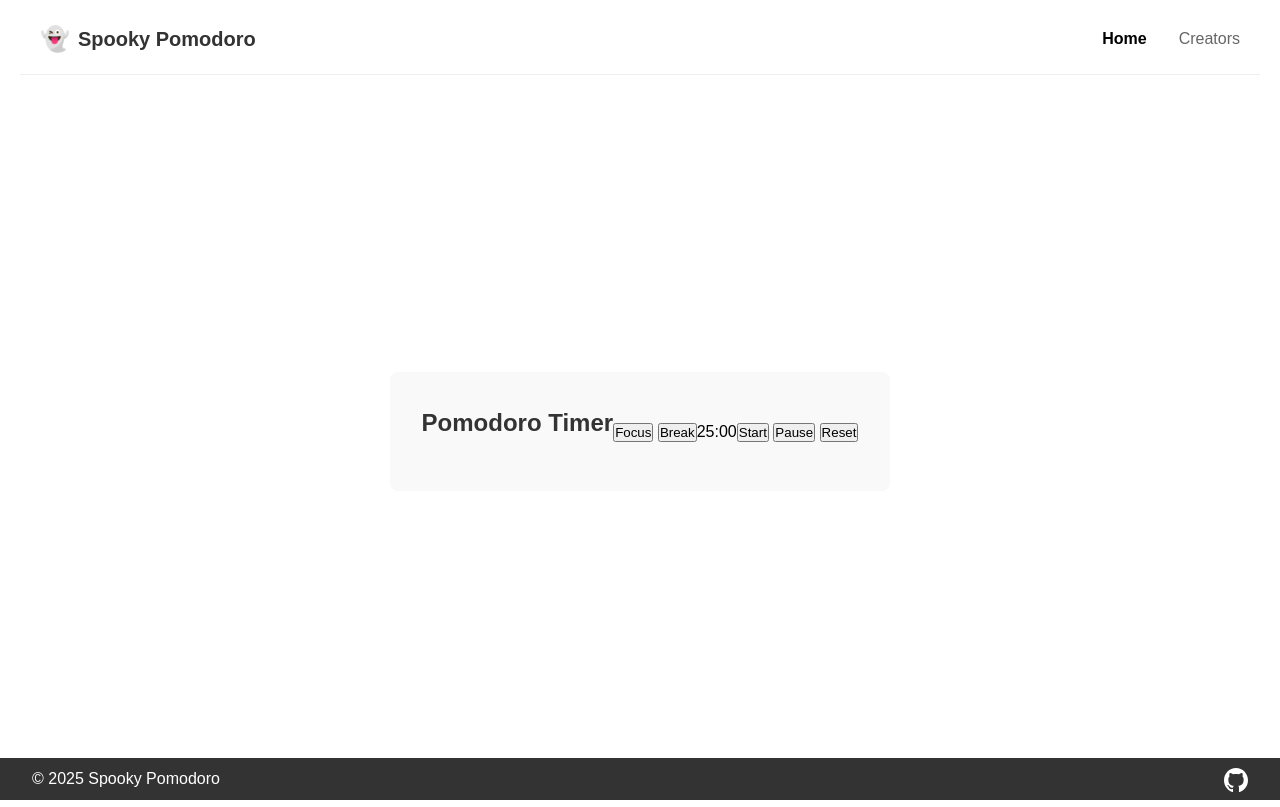
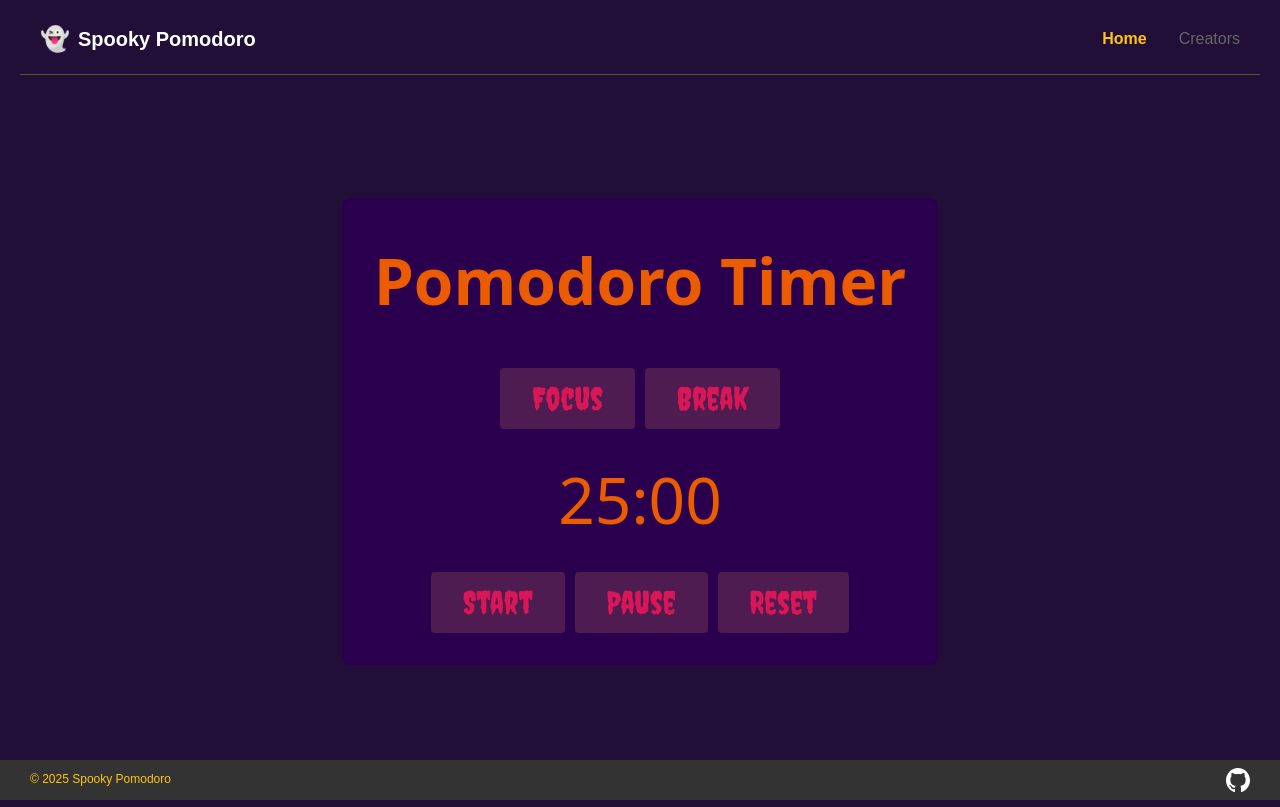
Before and after one commit to jay-gleeson/spookathon-2025, a plain HTML site: page index.html in a window 1280 px wide. Drawn offline with Linux system fonts and the light colour scheme; a web font is replaced by a local one.

Commit message:
add: style sheets

```diff
--- a/css/styles.css
+++ b/css/styles.css
@@ -1,3 +1,4 @@
+
 * {
     margin: 0;
     padding: 0;
@@ -8,11 +9,12 @@ body {
     font-family: Arial, sans-serif;
     line-height: 1.6;
     padding: 20px;
+    background-color: #210F37;
 }
 
 header {
     margin-bottom: 2rem;
-    border-bottom: 1px solid #eeeeee;
+    border-bottom: 1px solid #5B532C;
     padding-bottom: 1rem;
 }
 
@@ -37,7 +39,7 @@ header {
 .site-title {
     font-size: 1.25rem;
     font-weight: bold;
-    color: #333;
+    color: white;
 }
 
 nav {
@@ -57,11 +59,11 @@ nav a {
 }
 
 nav a:hover {
-    color: #333;
+    color: #FDE7B3;
 }
 
 nav a.active {
-    color: #000;
+    color: #FFC50F;
     font-weight: bold;
 }
 
@@ -82,7 +84,7 @@ main {
 }
 
 section {
-    background-color: #f9f9f9;
+    background-color: #511D43;
     padding: 2rem;
     border-radius: 8px;
     margin-bottom: 2rem;
@@ -103,7 +105,7 @@ section {
 }
 
 .creator-card {
-    background: white;
+    background: #511D43;
     border-radius: 8px;
     padding: 1.5rem;
     text-align: center;
@@ -142,13 +144,14 @@ section {
 
 footer {
     background-color: #333;
-    color: white;
+    color: #FFC50F;
     position: fixed;
     bottom: 0;
     left: 0;
     width: 100%;
     padding: 0.5rem 0;
     z-index: 100;
+    font-size: 0.75rem;
 }
 
 .footer-content {
@@ -156,7 +159,7 @@ footer {
     justify-content: space-between;
     align-items: center;
     width: 100%;
-    padding: 0 32px;
+    padding: 0 30px;
     box-sizing: border-box;
 }
 
@@ -164,7 +167,7 @@ footer {
     display: flex;
     align-items: center;
     gap: 0.5rem;
-    font-size: 1rem;
+    font-size: 0.75rem;
 }
 
 .footer-right img {
@@ -173,6 +176,59 @@ footer {
     filter: invert(100%);
     transition: filter 0.2s;
 }
+
 .footer-right img:hover {
     filter: invert(80%);
 }
+
+h1{
+    color: #EB5B00;
+    margin-bottom: 1rem;
+    font-size: 4rem;
+    text-align: center;
+    font-family: "Pirata One", system-ui;
+}
+
+button {
+    background-color: #4F1C51;
+    color: #D91656;
+    border: none;
+    padding: 0.75rem 2rem;
+    border-radius: 4px;
+    cursor: pointer;
+    transition: background-color 0.3s;
+    display: block;
+    margin: 0 auto;
+    font-family: "Creepster", system-ui;
+    font-size: 2rem;
+}
+
+button:hover {
+    background-color: #6A2A6A;
+}
+
+.pomodoro-section {
+    display: flex;
+    flex-direction: column;
+    align-items: center;
+    gap: 20px;
+    background-color: #2A004E;
+}
+
+.pomodoro-tabs {
+    display: flex;
+    justify-content: center;
+    gap: 10px;
+}
+
+.pomodoro-controls {
+    display: flex;
+    justify-content: center;
+    gap: 10px;
+}
+
+.pomodoro-timer {
+    font-size: 4rem;
+    color: #EB5B00;
+    font-family: "Pirata One", system-ui;
+}
--- a/index.html
+++ b/index.html
@@ -6,6 +6,11 @@
     <title>Spooky Pomodoro</title>
     <link rel="icon" type="image/png" href="assets/favicon.png">
     <link rel="stylesheet" href="css/styles.css">
+    <link rel="preconnect" href="https://fonts.googleapis.com">
+    <link rel="preconnect" href="https://fonts.gstatic.com" crossorigin>
+    <link href="https://fonts.googleapis.com/css2?family=Creepster&display=swap" rel="stylesheet">
+    <link href="https://fonts.googleapis.com/css2?family=Creepster&family=Pirata+One&display=swap" rel="stylesheet">
+
 </head>
 <body>
 
```
